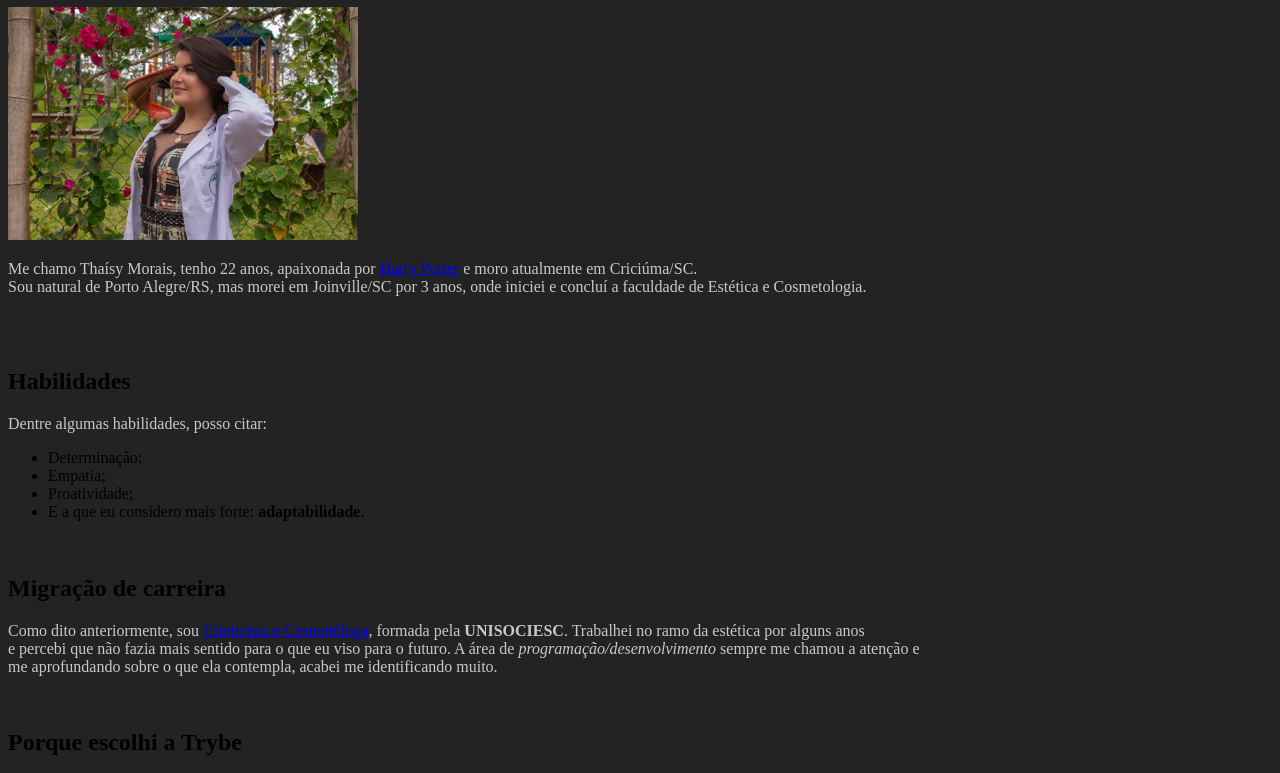
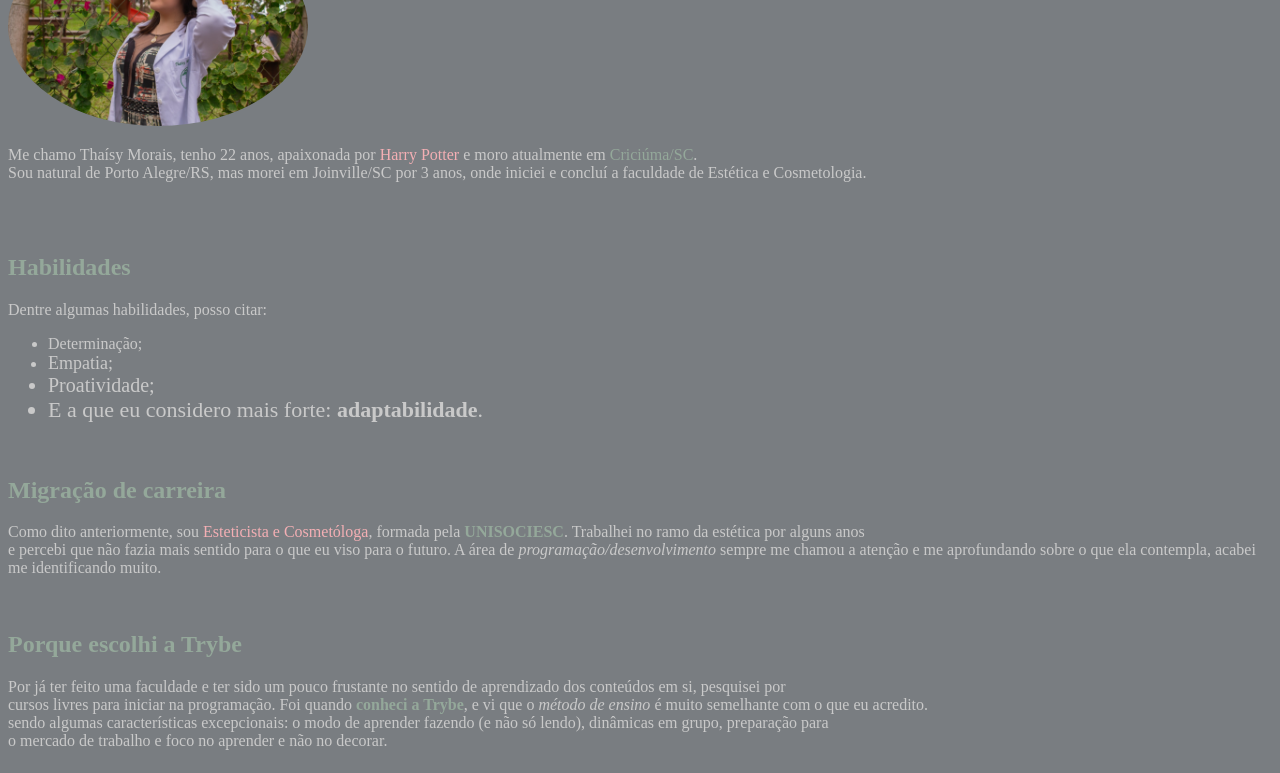
Before and after one commit to thaimorais/thaimorais.github.io, a plain HTML site: page index.html in a window 1280 px wide. Shown: the part 212-985 px from the top of the page. Drawn offline with Linux system fonts and the light colour scheme.

Commit message:
alteração CSS

```diff
--- a/index.html
+++ b/index.html
@@ -1,60 +1,91 @@
 <!DOCTYPE html>
 <html lang="pt-br">
     <head>
-        <link rel="preconnect" href="https://fonts.googleapis.com">
-<link rel="preconnect" href="https://fonts.gstatic.com" crossorigin>
-<link href="https://fonts.googleapis.com/css2?family=Economica:ital,wght@0,400;0,700;1,400;1,700&display=swap" rel="stylesheet">
     <meta charset="UTF-8">
     <style>
         h1 {
-        color: #CEABB1;
+        color: #F4AFB4;
         }
-        p {
+        p, ul li {
         color: #C9C9C9;s
         }
         body {
-        background-color: #232324;
+        background-color: #797D81;
+        }
+        .Lista1 {
+        font-size: 16px;
+        }
+        .Lista2 {
+            font-size: 18px;
+        }
+        .Lista3 {
+            font-size: 20px;
+        }
+        .Lista4 {
+            font-size: 22px;
+        }
+        .Subtitulo {
+            color: #94A89A;
+        }
+        #foto {
+            border-radius: 80% 80%;
+        }
+        .button1 {
+            color: #C9B7AD;
+            background-color: #5a6e61;
+            padding: 5px;
+            line-height: 30px;
+            text-decoration: none;
+        }
+        #marcação {
+            list-style-type: none;
+            display: inline-flex;
+            margin: 0px 300px;
+            padding: 10px;
+        }
+        .Link {
+           color: #F4AFB4;
+           text-decoration: none;
         }
     </style>
-    <h2>Índice</h2>
-    <ul>
-        <li><a href="#Descrição">Início</a></li>
-        <li><a href="#Habilidades">Habilidades</a></li>
-        <li><a href="#Carreira">Carreira</a></li>
-        <li><a href="#Trybe">Trybe</a></li>
+       <ul id="marcação">
+        <li><a href="#Descrição" class="button1">Início</a></li>
+        <li><a href="#Habilidades" class="button1">Habilidades</a></li>
+        <li><a href="#Carreira" class="button1">Carreira</a></li>
+        <li><a href="#Trybe" class="button1">Trybe</a></li>
     </ul>
         <title>Thaísy - Portfólio Trybe</title>
     </head>
     <body>
         <h1 id="Descrição">Thaísy Morais</h1>
-        <img id="foto" src="thaisy.jpeg" alt="Foto na formatura da faculdade" width="350">
+        <img id="foto" src="thaisy.jpeg" alt="Foto na formatura da faculdade" width="300">
         <br>
-        <p>Me chamo Thaísy Morais, tenho 22 anos, apaixonada por <a href="https://www.wizardingworld.com/" target="-blank">Harry Potter</a> e moro atualmente em Criciúma/SC.
+        <p>Me chamo Thaísy Morais, tenho 22 anos, apaixonada por <a href="https://www.wizardingworld.com/" target="-blank" class="Link"> Harry Potter</a></span> e moro atualmente em <span style="color: #94A89A">Criciúma/SC</span>.
         <br>Sou natural de Porto Alegre/RS, mas morei em Joinville/SC por 3 anos,
     onde iniciei e concluí a faculdade de Estética e Cosmetologia.</p>
     <br>
     <br>
-    <h2 id="Habilidades">Habilidades</h2>
+    <h2 class="Subtitulo" id="Habilidades"> Habilidades</h2>
     <p>Dentre algumas habilidades, posso citar:</p>
     <ul>
-        <li>Determinação;</li>
-        <li>Empatia;</li>
-        <li>Proatividade;</li>
-        <li>E a que eu considero mais forte: <strong>adaptabilidade</strong>.</li>
+        <li class="Lista1">Determinação;</li>
+        <li class="Lista2">Empatia;</li>
+        <li class="Lista3">Proatividade;</li>
+        <li class="Lista4">E a que eu considero mais forte: <strong>adaptabilidade</strong>.</li>
     </ul><br>
-    <h2 id="Carreira">Migração de carreira</h2>
-    <p>Como dito anteriormente, sou <a href="#foto">Esteticista e Cosmetóloga</a>, formada pela <strong>UNISOCIESC</strong>.
+    <h2 class="Subtitulo" id="Carreira">Migração de carreira</h2>
+    <p>Como dito anteriormente, sou <a href="#foto" class="Link">Esteticista e Cosmetóloga</a>, formada pela <strong><span style="color: #94A89A;"> UNISOCIESC</strong></span>.
     Trabalhei no ramo da estética por alguns anos <br>e percebi que não fazia mais sentido
 para o que eu viso para o futuro.
     A área de <em>programação/desenvolvimento</em> sempre me chamou
-    a atenção e <br>me aprofundando sobre o que ela contempla, acabei me identificando muito.</p>
+    a atenção e me aprofundando sobre o que ela contempla, acabei me identificando muito.</p>
     <br>
-    <h2 id="Trybe">Porque escolhi a Trybe</h2>
+    <h2 class="Subtitulo" id="Trybe">Porque escolhi a Trybe</h2>
     <p>Por já ter feito uma faculdade e ter sido um pouco frustante no sentido de
 aprendizado dos conteúdos em si, pesquisei por <br>cursos livres para iniciar na programação.
-Foi quando <strong>conheci a Trybe</strong>, e vi que o <em>método de ensino</em> é muito semelhante com o que eu acredito.<br>
+Foi quando <strong><span style="color: #94A89A;">conheci a Trybe</strong></span>, e vi que o <em>método de ensino</em> é muito semelhante com o que eu acredito.<br>
 sendo algumas características excepcionais: o modo de aprender fazendo (e não só lendo), dinâmicas em grupo, preparação para <br>
-o mercado de trabalho e foco no aprender e não a decorar.
+o mercado de trabalho e foco no aprender e não no decorar.
 
     </p>
     </body>
```
